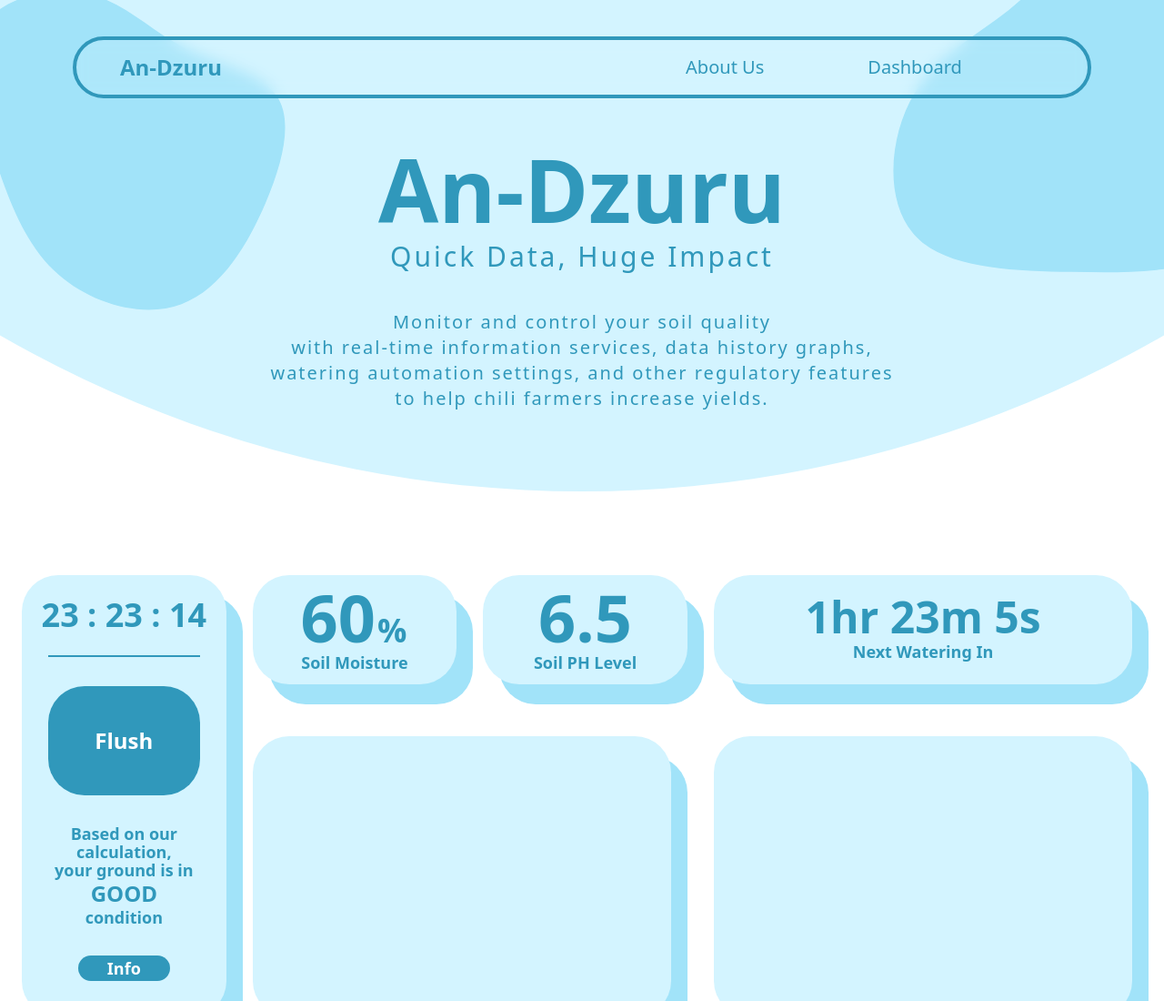
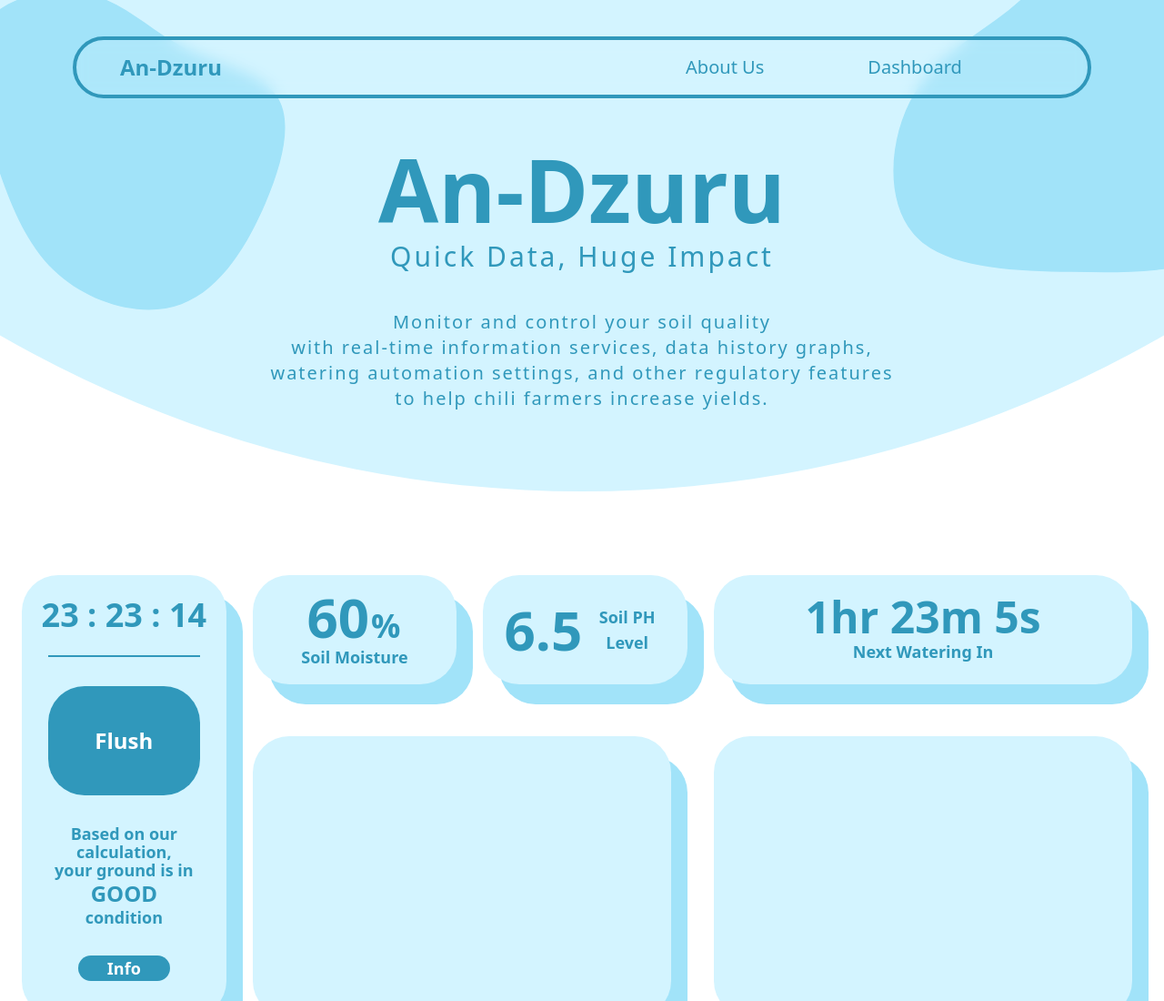
Before and after one commit to XaveriusYehuda/chili-monitor-andzuru, a website built with Vite: page front-end/index.html in a window 1280 px wide. Shown: the top 1100 px of the page at 91% size. Built offline with nearby package versions, Linux system fonts and the light colour scheme; a script that the page names is missing.

Commit message:
merapikan ukuran font dashboard

```diff
--- a/front-end/index.html
+++ b/front-end/index.html
@@ -78,7 +78,7 @@
             <h3 class="text-2xl flex-1/2 text-primary lg:order-2 2xl:order-1 2xl:text-2xl lg:w-full lg:text-lg font-semibold text-center md:text-3xl">
               Soil Moisture
             </h3>
-            <h1 class="text-7xl md:text-8xl lg:w-full lg:order-1 2xl:order-2 2xl:text-7xl flex-1/2 lg:text-7xl font-bold text-primary text-center flex-nowrap">
+            <h1 class="text-7xl md:text-8xl lg:w-full lg:order-1 2xl:order-2 2xl:text-7xl flex-1/2 lg:text-6xl font-bold text-primary text-center flex-nowrap">
               <span id="humidityValue">60</span><span class="font-bold text-6xl 2xl:text-5xl md:text-7xl lg:text-4xl text-primary text-center items-center mx-0.5">%</span>
             </h1>
           </div>
@@ -88,7 +88,7 @@
             <h3 class="text-2xl flex-1/2 text-primary lg:order-2 2xl:text-2xl lg:text-lg font-semibold 2xl:order-1 text-center md:text-3xl">
               Soil PH Level
             </h3>
-            <h1 id="phValue" class="text-7xl md:text-8xl flex-1/2 lg:order-1 2xl:text-7xl 2xl:order-2 lg:text-7xl font-bold text-primary text-center flex-nowrap">
+            <h1 id="phValue" class="text-7xl md:text-8xl flex-1/2 lg:order-1 2xl:text-7xl 2xl:order-2 lg:text-6xl font-bold text-primary text-center flex-nowrap">
               6.5
             </h1>
           </div>
```
